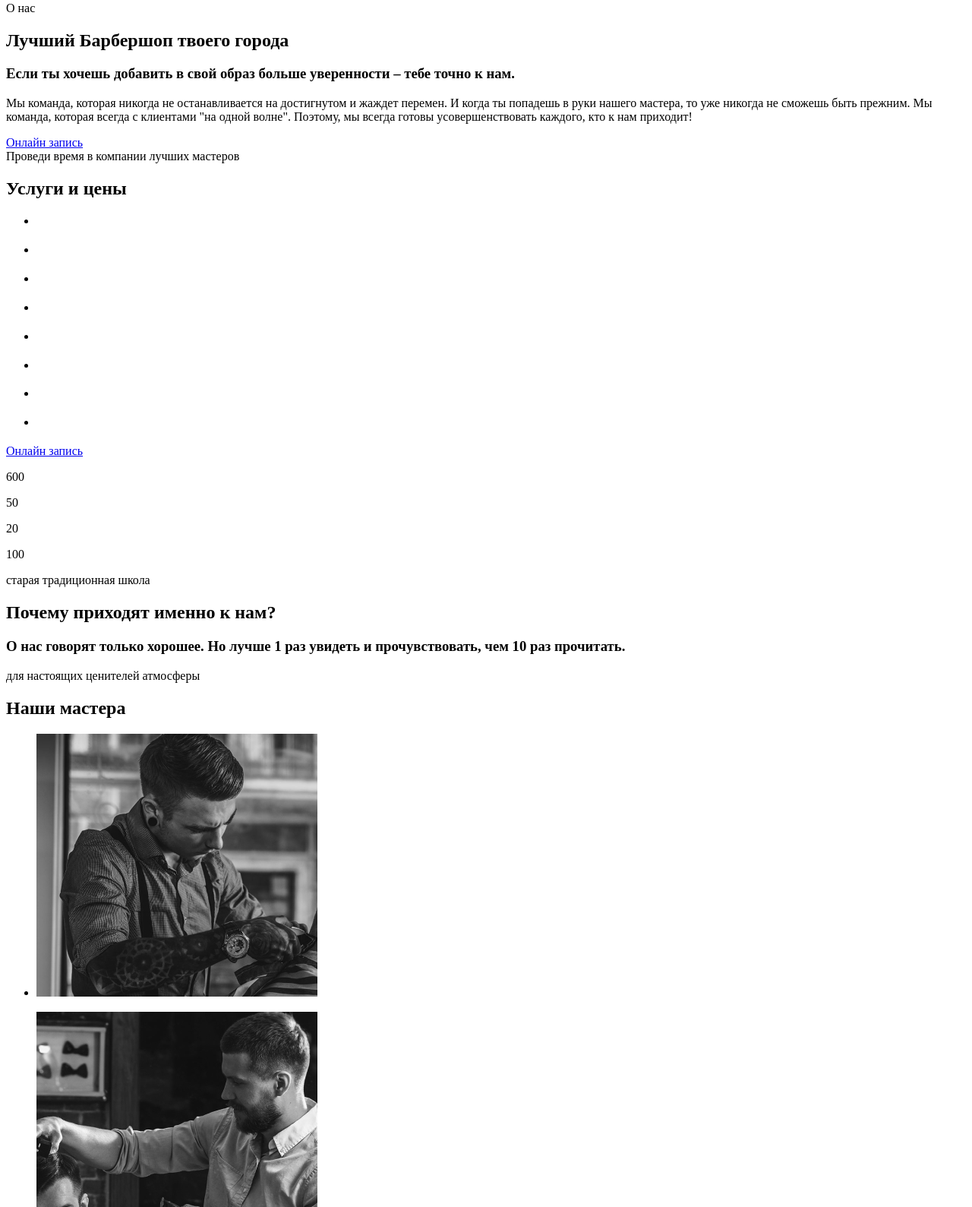
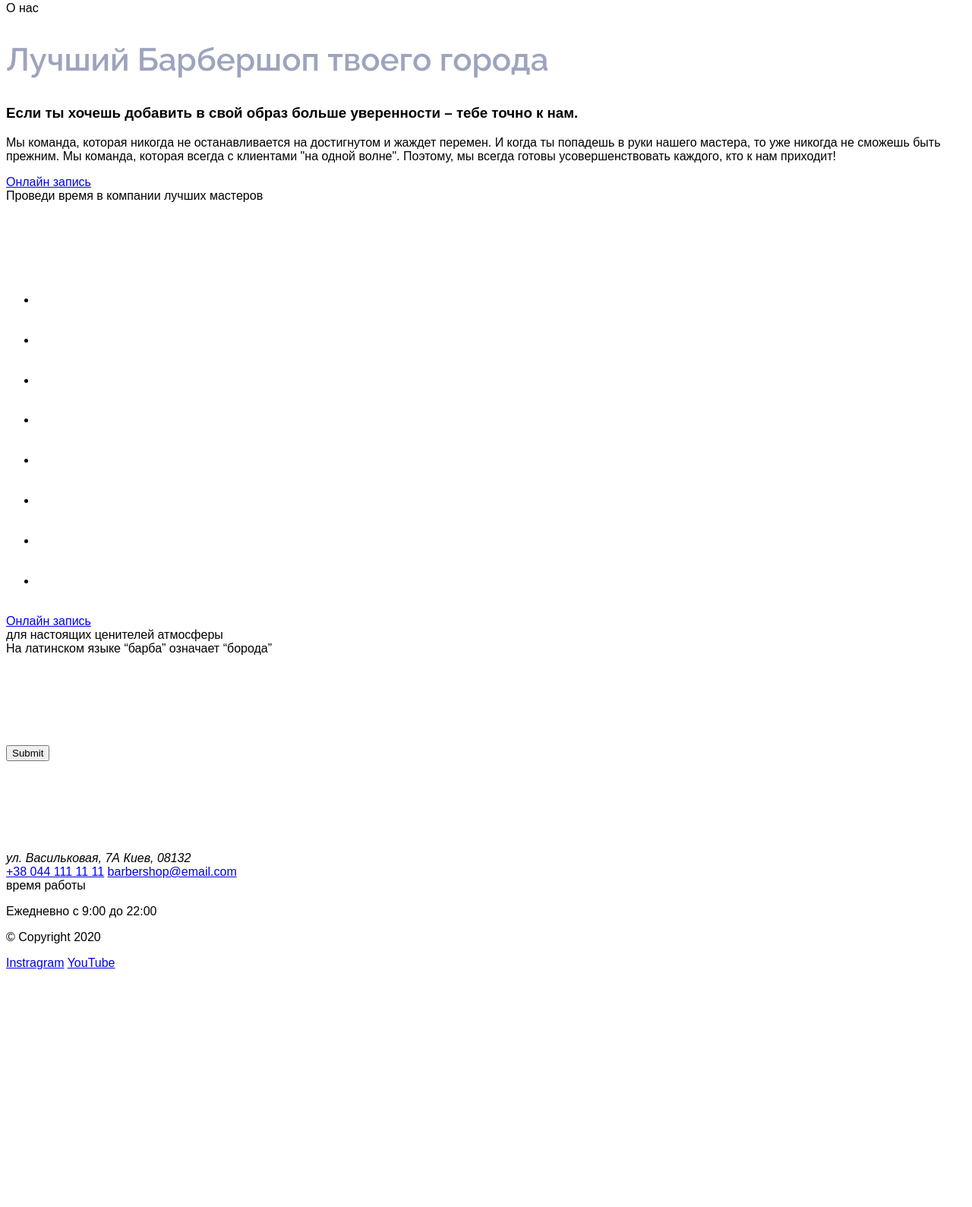
Before and after one commit to vitasika/test-barbershop, a plain HTML site: page index.html in a window 1280 px wide. Shown: the part 1051-2640 px from the top of the page at 76% size. After the commit the page ends 2336 px from the top, so only its background shows below. Drawn offline with Linux system fonts and the light colour scheme.

Commit message:
доделали макет и начинаем css

```diff
--- a/css/styles.css
+++ b/css/styles.css
@@ -0,0 +1,25 @@
+:root {
+  --primary-color: #ff6c00;
+  --secondary-color: #191c26;
+
+  --text-primary: #303030;
+  --text-secondary: #9da4bd;
+}
+
+body {
+  font-family: 'OpenSans', sans-serif;
+}
+
+h2.section-title {
+  font-family: 'Raleway';
+  font-weight: bold;
+  font-size: 42px;
+  color: var(--text-secondary);
+}
+
+h2.section-title.lighten {
+  color: #fff;
+}
+
+.suptitle-secondary {
+}
--- a/index.html
+++ b/index.html
@@ -1,13 +1,19 @@
 <!DOCTYPE html>
 <html lang="ru">
-
 <head>
     <meta charset="UTF-8">
     <meta http-equiv="X-UA-Compatible" content="IE=edge">
     <meta name="viewport" content="width=device-width, initial-scale=1.0">
-    <link rel="stylesheet" href="./css/style.css">
+    <link rel="stylesheet" href="./css/styles.css">
     <title>Document</title>
+    <link rel="preconnect" href="https://fonts.googleapis.com">
+    <link rel="preconnect" href="https://fonts.gstatic.com" crossorigin>
+    <link href="https://fonts.googleapis.com/css2?family=Open+Sans:wght@400;600;700&family=Raleway:wght@400;600&display=swap" rel="stylesheet">
+
+
+
 </head>
+
 
 <body>
 
@@ -17,14 +23,14 @@
         <nav class="navbar">
             <img src="./images/Logo.png" alt="Имя компании" class="logo-img">
             <ul class="nav-links">
-                <li><a href="about" class="nav-link">О нас</a></li>
-                <li><a href="price-section" class="nav-link">Услуги и цены</a></li>
-                <li><a href="master-section" class="nav-link">Мастера</a></li>
-                <li><a href="#" class="nav-link">Контакты</a></li>
+                <li><a href="#about-section" class="nav-link" >О нас</a></li>
+                <li><a href="#price-section" class="nav-link" >Услуги и цены</a></li>
+                <li><a href="#" class="nav-link" >Мастера</a></li>
+                <li><a href="#" class="nav-link" >Контакты</a></li>
             </ul>
             <div>
                 <a href="tel:+380441111111" class="phone-link">+38 044 111 11 11</a>
-                <a href="#footer" class="primmary-btn">Онлайн запись</a>
+                <a href="#footer" class="primary-btn">Онлайн запись</a>
             </div>
         </nav>
 
@@ -37,50 +43,51 @@
 
         <div class="slider">
             <div class="slide">
-                <span lang="en" class="subtitle-secondsry">A hair salon for men in Kyiv</span>
+                <span lang="en" class="suptitle-secondary">A hair salon for men in Kyiv</span>
                 <h1 class="hero-title">BarberShop</h1>
-                <p class="hero-description">Мы эксперты в модных мужских стрижках. Работаем быстро, осторожно и со вкусом.</p>
+                <p class="hero-description">Мы эксперты в модных мужских стрижках.
+                    Работаем быстро, осторожно и со вкусом.</p>
             </div>
             <div class="slide">
-                <span lang="en" class="subtitle-secondsry">A hair salon for men in Kyiv</span>
+                <span lang="en" class="suptitle-secondary">A hair salon for men in Kyiv</span>
                 <h1 class="hero-title">BarberShop</h1>
-                <p class="hero-description">Мы эксперты в модных мужских стрижках. Работаем быстро, осторожно и со вкусом.</p>
+                <p class="hero-description">Мы эксперты в модных мужских стрижках.
+                    Работаем быстро, осторожно и со вкусом.</p>
             </div>
             <div class="slide">
-                <span lang="en" class="subtitle-secondsry">A hair salon for men in Kyiv</span>
+                <span lang="en" class="suptitle-secondary">A hair salon for men in Kyiv</span>
                 <h1 class="hero-title">BarberShop</h1>
-                <p class="hero-description">Мы эксперты в модных мужских стрижках. Работаем быстро, осторожно и со вкусом.</p>
+                <p class="hero-description">Мы эксперты в модных мужских стрижках.
+                    Работаем быстро, осторожно и со вкусом.</p>
             </div>
         </div>
 
     </header>
 
+    <main class="layout">
 
-    <main class="layout">
-        <section class="about" id="about-section">
+        <section class="section-box" id="about-section">
             <div class="about_image-box">
                 <img src="./images/about-1.jpg" alt="Намазываем пеной">
                 <img src="./images/about-2.jpg" alt="А потом вот так опасной бритвой бреем">
             </div>
-            <div class="discription-container">
-                <span class="section-suptitle">О нас</span>
+            <div>
+                <span class="suptitle-primary">О нас</span>
                 <h2 class="section-title">Лучший Барбершоп
                     твоего города</h2>
-                    <h3 class="section-subtitle">Если ты хочешь добавить в свой образ больше уверенности – тебе точно к нам.</h3>
-                    <p class="section-description">Мы команда, которая никогда не останавливается на достигнутом
-                        и жаждет перемен. И когда ты попадешь в руки нашего мастера,
-                        то уже никогда не сможешь быть прежним. Мы команда, которая всегда с клиентами "на одной волне". Поэтому, мы всегда готовы усовершенствовать каждого, кто к нам приходит!
-                    </p>
-                <a href="#" class="primary-btn darken">Онлайн запись</a>
+                <h3 class="section-subtitle">Если ты хочешь добавить в свой образ больше уверенности – тебе точно к нам.</h3>
+                <p class="section-description">Мы команда, которая никогда не останавливается на достигнутом
+                    и жаждет перемен. И когда ты попадешь в руки нашего мастера,
+                    то уже никогда не сможешь быть прежним. Мы команда, которая всегда с клиентами "на одной волне". Поэтому, мы всегда готовы усовершенствовать каждого, кто к нам приходит!</p>
+                <a href="#footer" class="primary-btn darken">Онлайн запись</a>
             </div>
-
         </section>
 
         <section class="section-box" id="price-section">
-            <span lang="en" class="subtitle-secondsry">Проведи время в компании лучших мастеров</span>
-            <h2 class="section-title-lighten">Услуги и цены</h2>
+            <span class="suptitle-secondary">Проведи время в компании лучших мастеров</span>
+            <h2 class="section-title lighten">Услуги и цены</h2>
             <div class="price-box">
-                <ul class="price-list">
+                <ul class="plice-list">
                     <li class="price-item">
                         <p></p>
                         <span></span>
@@ -98,107 +105,73 @@
                         <span></span>
                     </li>
                 </ul>
-                <ul class="price-list">
-                    <li>
+                <ul class="plice-list">
+                    <li class="price-item">
                         <p></p>
                         <span></span>
                     </li>
-                    <li>
+                    <li class="price-item">
                         <p></p>
                         <span></span>
                     </li>
-                    <li>
+                    <li class="price-item">
                         <p></p>
                         <span></span>
                     </li>
-                    <li>
+                    <li class="price-item">
                         <p></p>
                         <span></span>
                     </li>
                 </ul>
             </div>
-            <a href="#footer" class="primary-btr">Онлайн запись</a>
-        </section>
-
-        <section class="section-box" id="why-section">
-            <div class="number-container">
-                <div class="number-box">
-                    <p>600</p>
-                    <span></span>
-                </div>
-                <div class="number-box">
-                    <p>50</p>
-                    <span></span>
-                </div>
-                <div class="number-box">
-                    <p>20</p>
-                    <span></span>
-                </div>
-                <div class="number-box">
-                    <p>100</p>
-                    <span></span>
-                </div>
-            </div>
-            <div class="discription-container">
-                <span class="section-suptitle">старая традиционная школа</span>
-                <h2 class="section-title">Почему приходят именно к нам?</h2>
-                <h3 class="section-subtitle">О нас говорят только хорошее. Но лучше 1 раз увидеть и прочувствовать, чем 10 раз
-                    прочитать.</h3>
-            </div>
-        </section>
-
-        <section class="section-box" id="master-section">
-            <span class="section-suptitle">для настоящих ценителей атмосферы</span>
-            <h2 class="section-title">Наши мастера</h2>
-            <ul class="master-list">
-                <li class="master-card">
-                    <img src="./images/john-smith.jpg" alt="Мастер с татуировкой">
-                    <p></p>
-                    <span></span>
-                    <div class="master-social-box"><a href="" class="master-social-link"></a>
-                        <a href="" class="master-social-link"></a>
-                        <a href="" class="master-social-link"></a>
-                        <a href="" class="master-social-link"></a>
-                    </div>
-
-                </li>
-                <li class="master-card">
-                    <img src="./images/michele-doe.jpg" alt="Мастер стрижет виски">
-                    <p></p>
-                    <span></span>
-                    <div class="master-social-box"><a href="" class="master-social-link"></a>
-                        <a href="" class="master-social-link"></a>
-                        <a href="" class="master-social-link"></a>
-                        <a href="" class="master-social-link"></a>
-                    </div>
-                </li>
-                <li class="master-card">
-                    <img src="./images/alan-black.jpg" alt="Мастер стрижет челку">
-                    <p></p>
-                    <span></span>
-                    <div class="master-social-box"><a href="" class="master-social-link"></a>
-                        <a href="" class="master-social-link"></a>
-                        <a href="" class="master-social-link"></a>
-                        <a href="" class="master-social-link"></a>
-                    </div>
-                </li>
-            </ul>
+            <a href="#footer" class="primary-btn">Онлайн запись</a>
         </section>
 
         <section class="section-box" id="">
-            <span class="section-suptitle">старая традиционная школа</span>
-            <div class="image-gallery">
-                <img src="./images/gallery-1.jpg" alt="Мастер с машинкой">
-                <img src="./images/gallery-2.jpg" alt="Мастер бреет с пенкой">
-                <img src="./images/gallery-3.jpg" alt="Мастер с теплым полотенцем">
-                <img src="./images/gallery-4.jpg" alt="Мастер с бритвой бреет затылок">
-            </div>
+
         </section>
 
+        <section class="section-box" id="">
+            <span class="suptitle-primary">для настоящих ценителей атмосферы</span>
+        </section>
 
+        <section class="section-box" id="">
+            <span class="suptitle-primary">На латинском языке “барба” означает “борода”</span>
+        </section>
 
     </main>
 
-    <Footer>
+    <footer class="footer" id="footer">
+        <div>
+            <h2 class="section-title lighten">Онлайн-запись</h2>
+            <form action="">
+                <input type="submit" class="primary-btn">
+            </form>
+        </div>
+        <div>
+            <h2 class="section-title lighten">Контакты</h2>
+            <div class="contact-box">
+                <address>ул. Васильковая, 7А
+                Киев, 08132</address>
+                <a href="tel:+380441111111">+38 044 111 11 11</a>
+                <a href="mailto:barbershop@email.com">barbershop@email.com</a>
+            </div>
+            <div class="schedule-box">
+                <span class="suptitle-secondary">время работы</span>
+                <p>Ежедневно с 9:00 до 22:00</p>
+            </div>
 
-    </Footer>
+
+        </div>
+    </footer>
+
+    <div class="copyright">
+        <p class="copy-text">&copy; Copyright <span>2020</span></p>
+        <div class="social-box">
+            <a href="#" class="social-link">Instragram</a>
+            <a href="#" class="social-link">YouTube</a>
+        </div>
+    </div>
+
+</body>
+</html>
```
